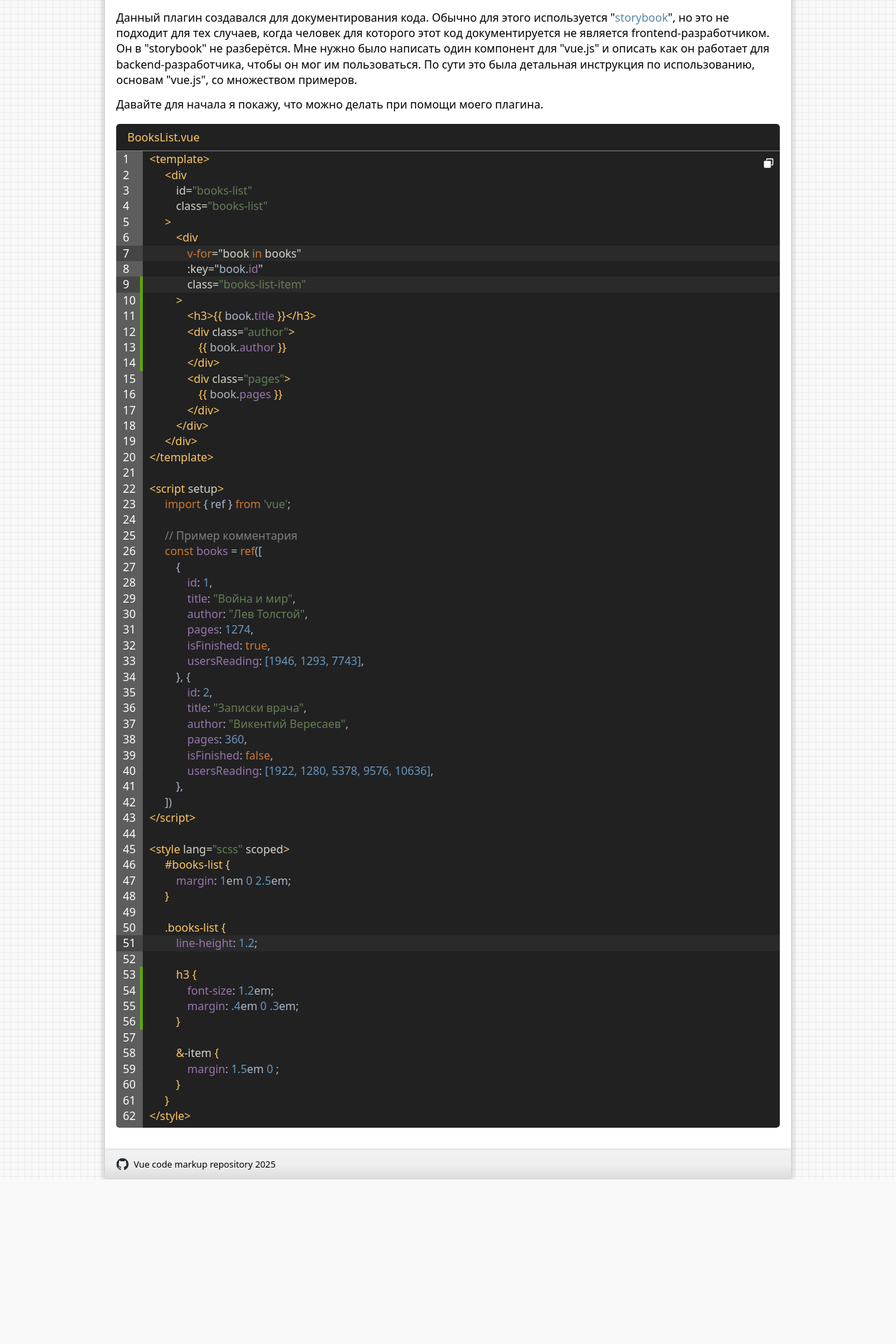
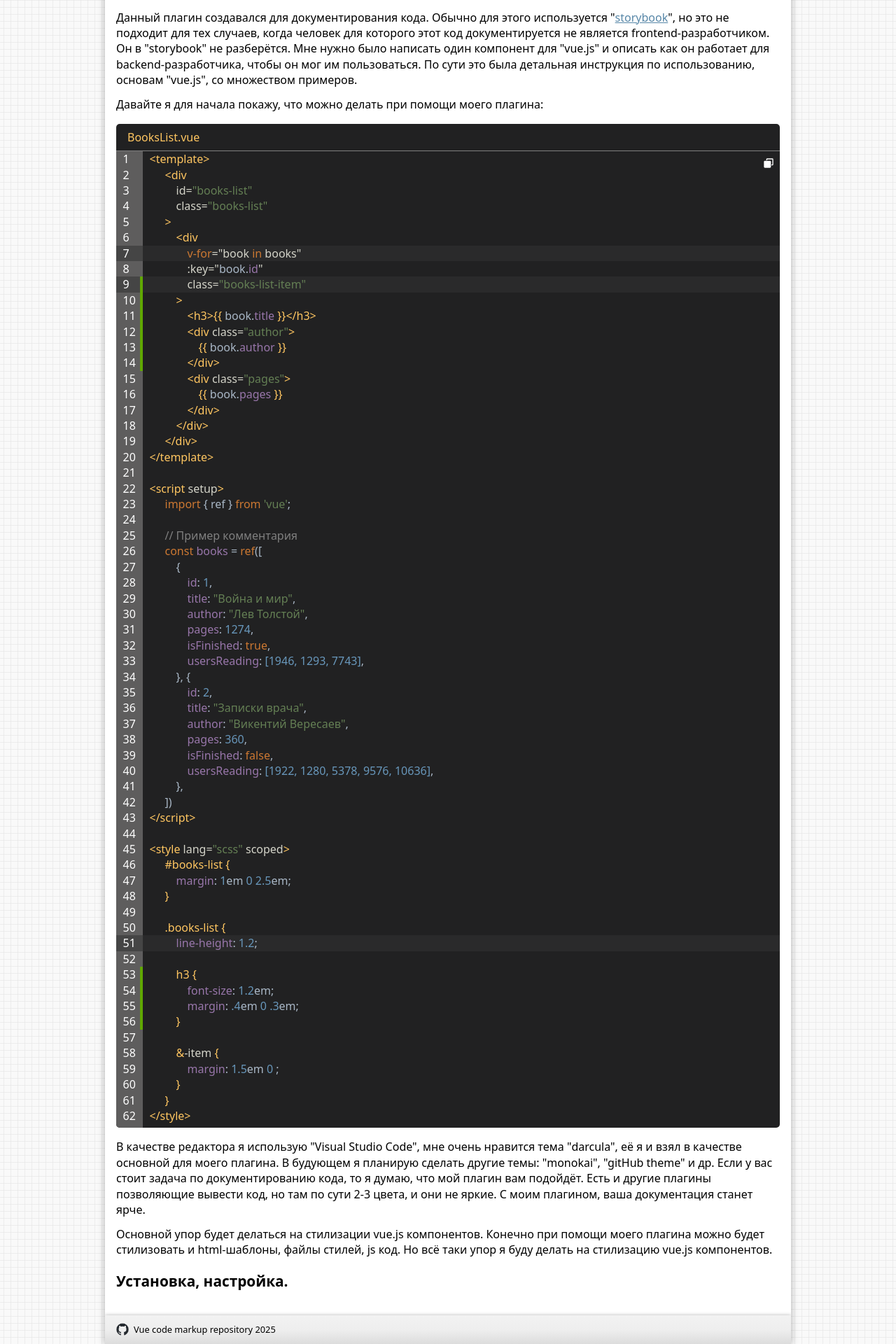
Before and after one commit to maksimkaJCHK/vue-code-markup, a Vue app: page / in a window 1280 px wide. Shown: the part 140-2060 px from the top of the page at 70% size. Before the commit the page ends 1825 px from the top, so only its background shows below. Built offline with nearby package versions, Linux system fonts and the light colour scheme.

Commit message:
Не много поправил документацию, разнёс примеры по папкам

```diff
--- a/src/components/MainContent.vue
+++ b/src/components/MainContent.vue
@@ -13,10 +13,22 @@
       </p>
 
       <p>
-        Давайте для начала я покажу, что можно делать при помощи моего плагина.
+        Давайте я для начала покажу, что можно делать при помощи моего плагина:
       </p>
 
       <books-list lang="ru" />
+
+      <p>
+        В качестве редактора я использую "Visual Studio Code", мне очень нравится тема "darcula", её я и взял в качестве основной для моего плагина. В будующем я планирую сделать другие темы: "monokai", "gitHub theme" и др. Если у вас стоит задача по документированию кода, то я думаю, что мой плагин вам подойдёт. Есть и другие плагины позволяющие вывести код, но там по сути 2-3 цвета, и они не яркие. С моим плагином, ваша документация станет ярче.
+      </p>
+
+      <p>
+        Основной упор будет делаться на стилизации vue.js компонентов. Конечно при помощи моего плагина можно будет стилизовать и html-шаблоны, файлы стилей, js код. Но всё таки упор я буду делать на стилизацию vue.js компонентов.
+      </p>
+
+      <h2>
+        Установка, настройка.
+      </h2>
     </template>
 
     <template v-else>
@@ -25,10 +37,18 @@
       </p>
 
       <p>
-        First, let me show you what you can do with my plugin.
+        Let me first show you what you can do with my plugin:
       </p>
 
       <books-list />
+
+      <p>
+        I use Visual Studio Code as an editor, I really like the darcula theme, and I took it as the main one for my plugin. In the future, I plan to make other themes: "monokai", "GitHub theme", etc. If you have the task of documenting the code, then I think my plugin will suit you. There are other plugins that allow you to output the code, but there are essentially 2-3 colors, and they are not bright. With my plugin, your documentation will become brighter.
+      </p>
+
+      <p>
+        The main focus will be on styling vue.js components. Of course, using my plugin, it will be possible to style html templates, style files, and js code. But still, I will focus on styling vue.js components.
+      </p>
     </template>
 
     <!-- <tab-books-list lang="ru" />
@@ -42,10 +62,11 @@
   // Пока ExampleContent не нужен
   //import ExampleContent from '@/components/ExampleContent.vue';
   import SelectLang from '@/components/SelectLang.vue';
-  import BooksList from '@/components/code-examples/BooksList.vue';
+  import BooksList from '@/components/code-examples/books/BooksList.vue';
+  import BooksLineCount from '@/components/code-examples/books/BooksLineCount.vue';
+  import BooksStyleHeight from '@/components/code-examples/books/BooksStyleHeight.vue';
+  // Пример с табами
   import TabBooksList from '@/components/code-examples/tab/TabBooksList.vue';
-  import BooksLineCount from '@/components/code-examples/BooksLineCount.vue';
-  import BooksStyleHeight from '@/components/code-examples/BooksStyleHeight.vue';
 
   const lang = ref('rus');
   const cLang = (v) => lang.value = v;
@@ -84,10 +105,11 @@
 
     a {
       color: var(--link-color);
-      text-decoration: inherit;
+      text-decoration: underline;
 
       &:hover {
         color: var(--link-hover-color);
+        text-decoration: none;
       }
     }
 
--- a/src/components/code-examples/BooksLineCount.vue
+++ b/src/components/code-examples/books/BooksLineCount.vue
@@ -3,20 +3,25 @@
     <p>
       <strong>:line-count="10"</strong>
     </p>
+
     <books-list
       :line-count="10"
       :lang="props.lang"
     />
+
     <p>
       <strong>:line-count="15"</strong>
     </p>
+
     <books-list
       :line-count="15"
       :lang="props.lang"
     />
+
     <p>
       <strong>:line-count="20"</strong>
     </p>
+
     <books-list
       :line-count="20"
       :lang="props.lang"
--- a/src/components/code-examples/BooksList.vue
+++ b/src/components/code-examples/books/BooksList.vue
@@ -312,7 +312,7 @@
 </template>
 
 <script setup>
-  import useLang from './useLang';
+  import useLang from '../useLang';
 
   const props = defineProps({
     lang: {
```
Also changed, not shown: src/components/code-examples/books/BooksStyleHeight.vue (renamed from src/components/code-examples/BooksStyleHeight.vue).
